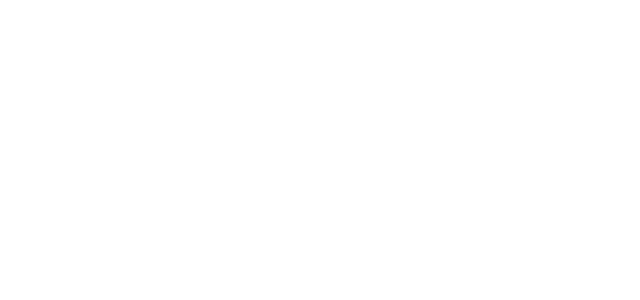
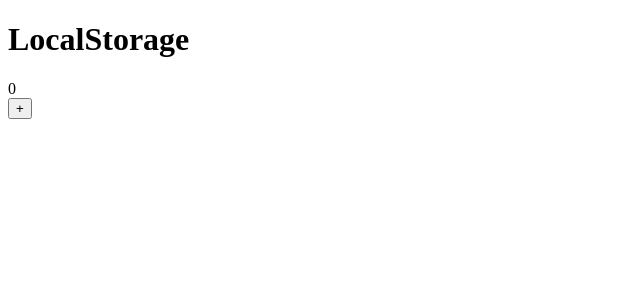
Before and after one commit to RYOTA-F/react-samples, a React (Create React App) app: page /local_storage in a window 1280 px wide. Before the commit this address had no page. Shown: the top 300 px of the page, without its empty margins (0-640 px from the left). Built offline with nearby package versions, Linux system fonts and the light colour scheme.

Commit message:
[add] useLocalStorage

```diff
--- a/src/App.tsx
+++ b/src/App.tsx
@@ -1,12 +1,14 @@
 import { FC } from 'react'
 import { BrowserRouter, Routes, Route } from 'react-router-dom'
 import Home from './pages/home'
+import LocalStorage from './pages/localStorage'
 
 const App: FC = () => {
   return (
     <BrowserRouter>
       <Routes>
         <Route path="/" element={<Home />} />
+        <Route path="/local_storage" element={<LocalStorage />} />
       </Routes>
     </BrowserRouter>
   )
--- /dev/null
+++ b/src/lib/hooks/useLocalStorage.tsx
@@ -0,0 +1,18 @@
+import { useState, useEffect } from 'react'
+
+const useLocalStorage = (key: string, defaultValue: any) => {
+  const [value, setValue] = useState(() => {
+    const jsonValue = window.localStorage.getItem(key)
+    if (jsonValue !== null) return JSON.parse(jsonValue)
+
+    return defaultValue
+  })
+
+  useEffect(() => {
+    window.localStorage.setItem(key, JSON.stringify(value))
+  }, [value, setValue])
+
+  return [value, setValue]
+}
+
+export default useLocalStorage
--- /dev/null
+++ b/src/pages/localStorage/index.tsx
@@ -0,0 +1,18 @@
+import { FC } from 'react'
+import useLocalStorage from '../../lib/hooks/useLocalStorage'
+
+const LocalStorage: FC = () => {
+  const [value, setValue] = useLocalStorage('test', 0)
+
+  return (
+    <>
+      <h1>LocalStorage</h1>
+      <div>{value}</div>
+      <div>
+        <button onClick={() => setValue(value + 1)}>+</button>
+      </div>
+    </>
+  )
+}
+
+export default LocalStorage
```
